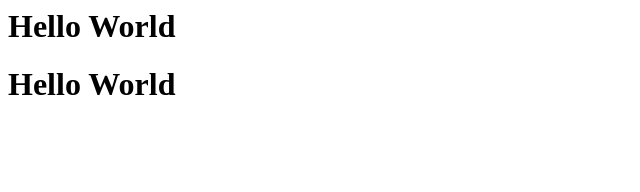
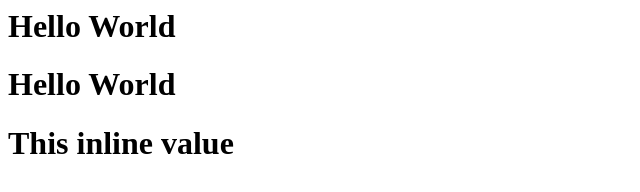
Before and after one commit to sravankumarch781/Test, a plain HTML site: page index.html in a window 1280 px wide. Shown: the whole page, without its empty margins (0-640 px from the left). Drawn offline with Linux system fonts and the light colour scheme.

Commit message:
Update index.html

```diff
--- a/index.html
+++ b/index.html
@@ -1,2 +1,3 @@
 <h1> Hello World </h1>
 <h1> Hello World </h1>
+<h1> This inline value </h1>
```
